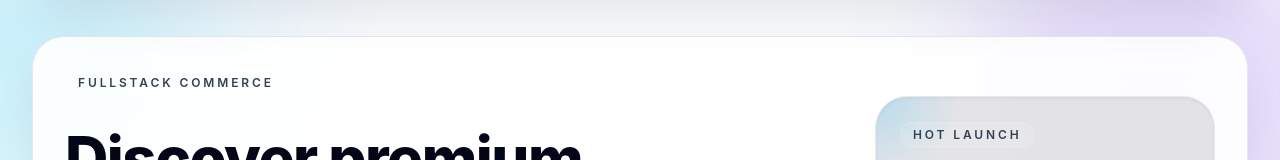
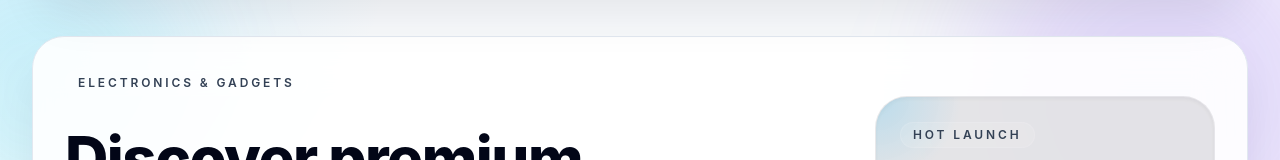
Before and after one commit to kvk1999/ecommerceshop, a React (Vite) app in the folder client/: page / in a window 1280 px wide. Shown: the part 134-294 px from the top of the page. Built offline with nearby package versions, Linux system fonts and the light colour scheme; no server answers.

Commit message:
Update Home.jsx

```diff
--- a/client/src/pages/Home.jsx
+++ b/client/src/pages/Home.jsx
@@ -37,7 +37,7 @@ export default function Home() {
       <section className="glass-card grid gap-10 p-8 lg:grid-cols-[minmax(0,1fr)_340px] lg:items-center">
         <div className="space-y-8">
           <span className="badge-pill border-cyan-400/20 bg-cyan-400/10 text-cyan-700 dark:border-cyan-400/30 dark:bg-cyan-500/10 dark:text-cyan-200">
-            Fullstack Commerce
+            Electronics & Gadgets
           </span>
           <div className="space-y-4 max-w-2xl">
             <h1 className="text-4xl font-extrabold tracking-tight sm:text-5xl xl:text-6xl dark:text-white light:text-slate-950">
```
